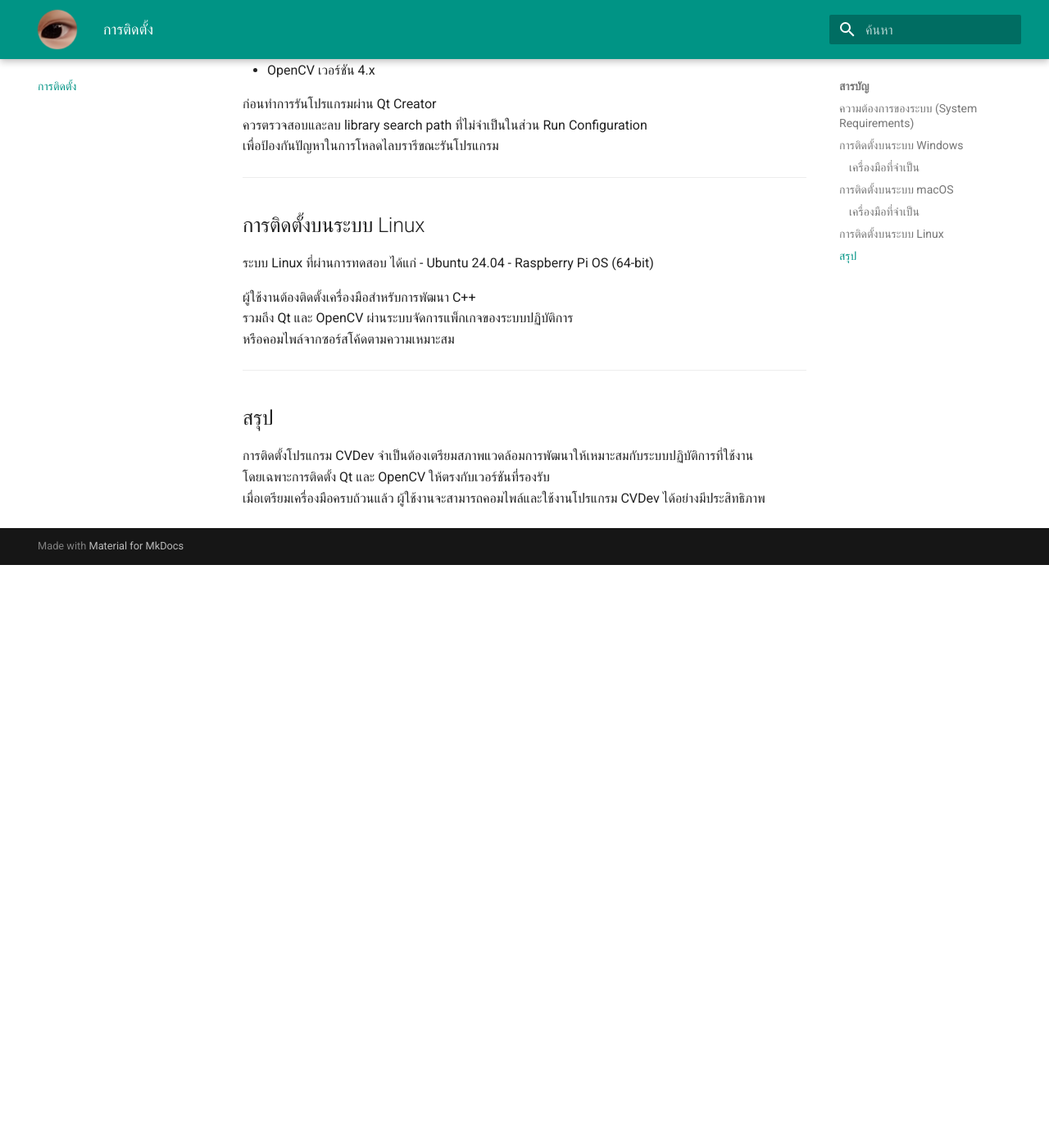
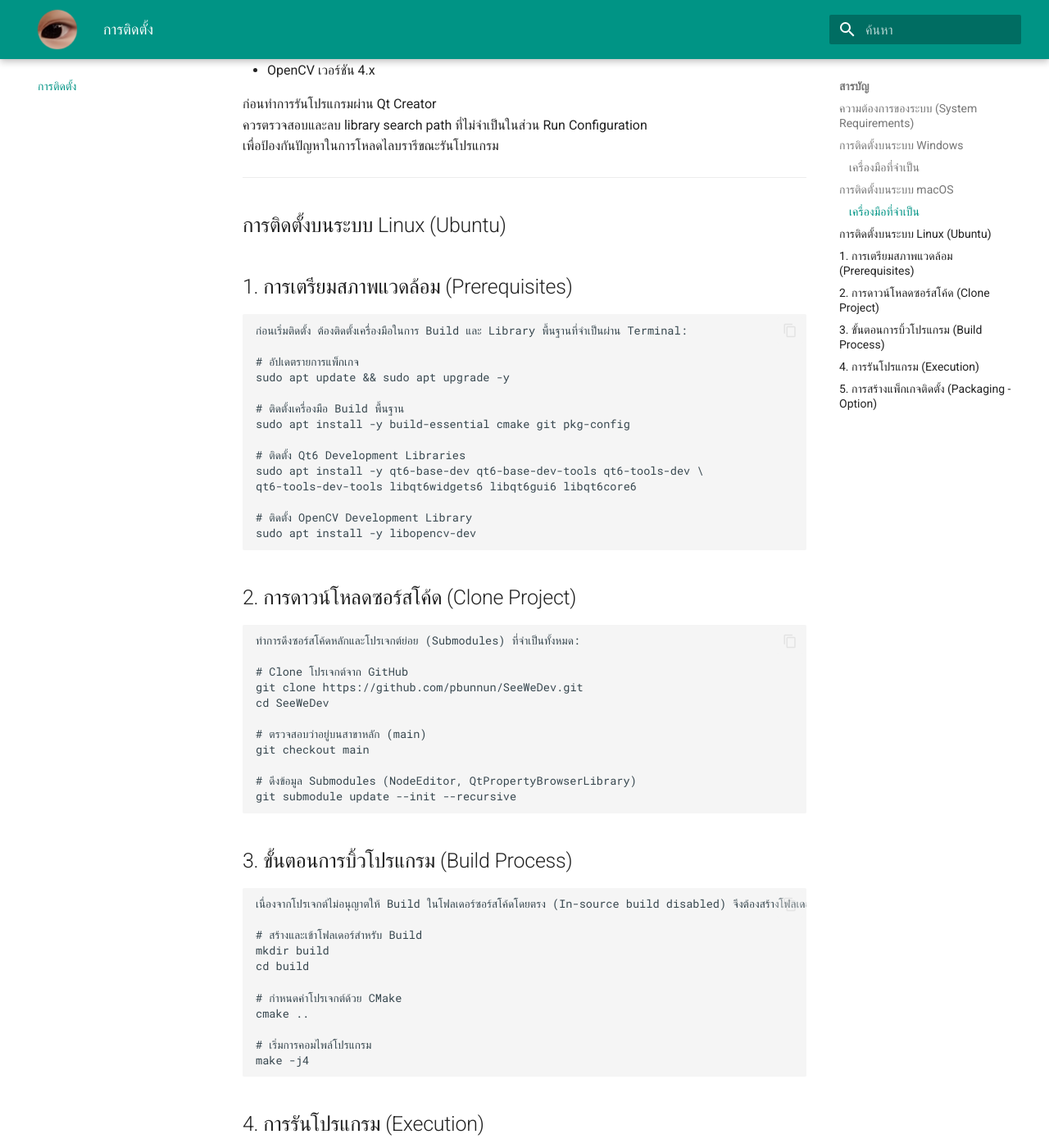
Before and after one commit to kawtommudd/CVDev-Manual, an MkDocs documentation site: the page built from docs/03_installation.md, in a window 1280 px wide and 1400 px high, scrolled down 1145 px. Shown: the whole window at 82% size. Built offline with MkDocs 1.6.1 and Material for MkDocs 9.7.7, drawn with Linux system fonts in a browser that asks for light colours; before the commit the page ends 1834 px from its top, so only the background shows below that; some of the changed text lies outside the part shown.

Commit message:
Update content

```diff
--- a/docs/03_installation.md
+++ b/docs/03_installation.md
@@ -47,20 +47,61 @@
 
 ---
 
-## การติดตั้งบนระบบ Linux
+## การติดตั้งบนระบบ Linux (Ubuntu)
 
-ระบบ Linux ที่ผ่านการทดสอบ ได้แก่
-- Ubuntu 24.04
-- Raspberry Pi OS (64-bit)
+## 1. การเตรียมสภาพแวดล้อม (Prerequisites)
+    ก่อนเริ่มติดตั้ง ต้องติดตั้งเครื่องมือในการ Build และ Library พื้นฐานที่จำเป็นผ่าน Terminal:
 
-ผู้ใช้งานต้องติดตั้งเครื่องมือสำหรับการพัฒนา C++
-รวมถึง Qt และ OpenCV ผ่านระบบจัดการแพ็กเกจของระบบปฏิบัติการ
-หรือคอมไพล์จากซอร์สโค้ดตามความเหมาะสม
+    # อัปเดตรายการแพ็กเกจ
+    sudo apt update && sudo apt upgrade -y
 
----
+    # ติดตั้งเครื่องมือ Build พื้นฐาน
+    sudo apt install -y build-essential cmake git pkg-config
 
-## สรุป
+    # ติดตั้ง Qt6 Development Libraries
+    sudo apt install -y qt6-base-dev qt6-base-dev-tools qt6-tools-dev \
+    qt6-tools-dev-tools libqt6widgets6 libqt6gui6 libqt6core6
 
-การติดตั้งโปรแกรม CVDev จำเป็นต้องเตรียมสภาพแวดล้อมการพัฒนาให้เหมาะสมกับระบบปฏิบัติการที่ใช้งาน
-โดยเฉพาะการติดตั้ง Qt และ OpenCV ให้ตรงกับเวอร์ชันที่รองรับ
-เมื่อเตรียมเครื่องมือครบถ้วนแล้ว ผู้ใช้งานจะสามารถคอมไพล์และใช้งานโปรแกรม CVDev ได้อย่างมีประสิทธิภาพ
+    # ติดตั้ง OpenCV Development Library
+    sudo apt install -y libopencv-dev
+
+## 2. การดาวน์โหลดซอร์สโค้ด (Clone Project)
+    ทำการดึงซอร์สโค้ดหลักและโปรเจกต์ย่อย (Submodules) ที่จำเป็นทั้งหมด:
+
+    # Clone โปรเจกต์จาก GitHub
+    git clone https://github.com/pbunnun/SeeWeDev.git
+    cd SeeWeDev
+
+    # ตรวจสอบว่าอยู่บนสาขาหลัก (main)
+    git checkout main
+
+    # ดึงข้อมูล Submodules (NodeEditor, QtPropertyBrowserLibrary)
+    git submodule update --init --recursive
+
+## 3. ขั้นตอนการบิ้วโปรแกรม (Build Process)
+    เนื่องจากโปรเจกต์ไม่อนุญาตให้ Build ในโฟลเดอร์ซอร์สโค้ดโดยตรง (In-source build disabled) จึงต้องสร้างโฟลเดอร์ build แยกต่างหาก:
+
+    # สร้างและเข้าโฟลเดอร์สำหรับ Build
+    mkdir build
+    cd build
+
+    # กำหนดค่าโปรเจกต์ด้วย CMake
+    cmake ..
+
+    # เริ่มการคอมไพล์โปรแกรม
+    make -j4
+
+## 4. การรันโปรแกรม (Execution)
+    เมื่อกระบวนการบิ้วเสร็จสิ้น 100% คุณจะพบไฟล์รันหลักอยู่ในโฟลเดอร์ย่อยภายใน build (โดยปกติจะอยู่ใน build/Main/ หรือตามโครงสร้างที่ CMake กำหนด):
+
+    # ตัวอย่างการรันโปรแกรม
+    ./Main/CVDev
+
+## 5. การสร้างแพ็กเกจติดตั้ง (Packaging - Option)
+    หากต้องการสร้างไฟล์ติดตั้ง .deb สำหรับนำไปใช้กับเครื่อง Ubuntu เครื่องอื่น สามารถใช้คำสั่ง CPack:
+
+    cpack -G DEB
+
+!!! Note
+- Qt Version: โปรเจกต์นี้รองรับ Qt6 เป็นหลัก (ตามที่ระบุใน CPACK_DEBIAN_RUNTIME_PACKAGE_DEPENDS)
+- OpenCV Version: แนะนำให้ใช้ OpenCV 4.x ขึ้นไป
```
